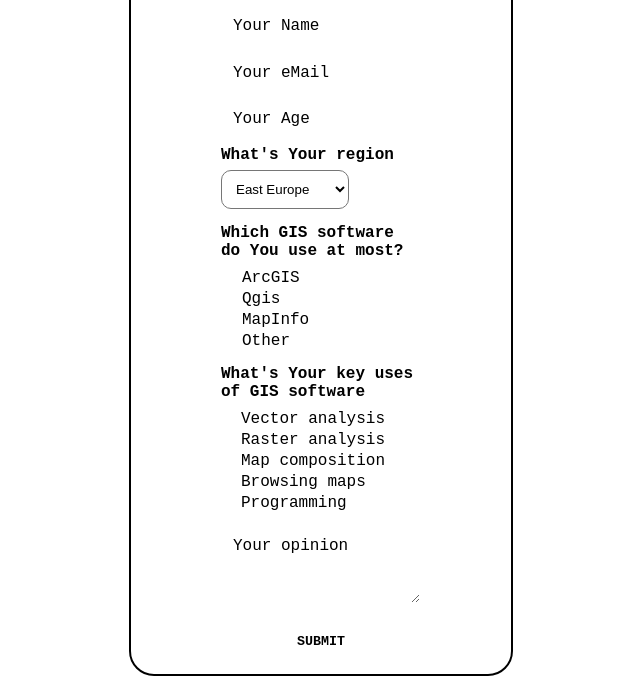
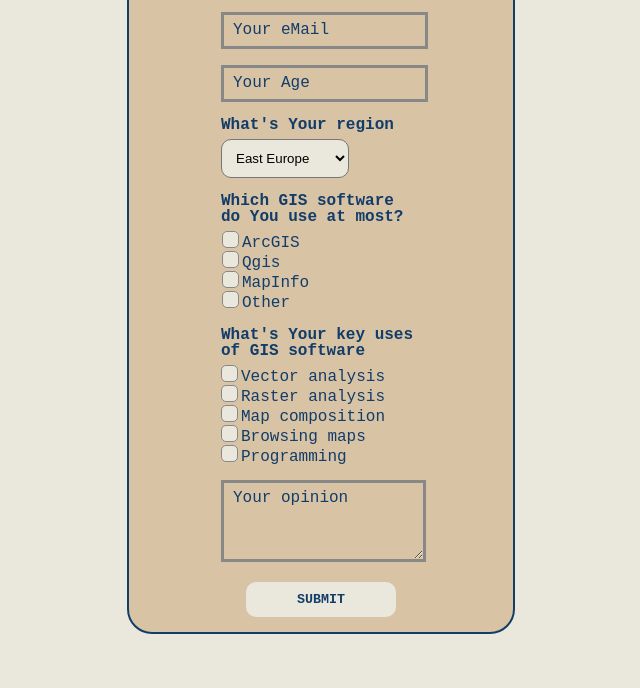
Before and after one commit to icelandico/minor-rwd-projects, a plain HTML site: page projects/survey-form/survey-form.html in a window 1280 px wide. Shown: the part 160-848 px from the top of the page, without its empty margins (319-959 px from the left). After the commit the page ends 807 px from the top, so only its background shows below. Drawn offline with Linux system fonts and the light colour scheme.

Commit message:
Changed paths to styles

```diff
--- a/projects/survey-form/survey-form.css
+++ b/projects/survey-form/survey-form.css
@@ -1,5 +1,5 @@
-@import '../styles/style-variables.css';
-@import '../styles/reset.css';
+@import '../../assets/styles/style-variables.css';
+@import '../../assets/styles/reset.css';
 
 html, body {
     box-sizing: border-box;
```
